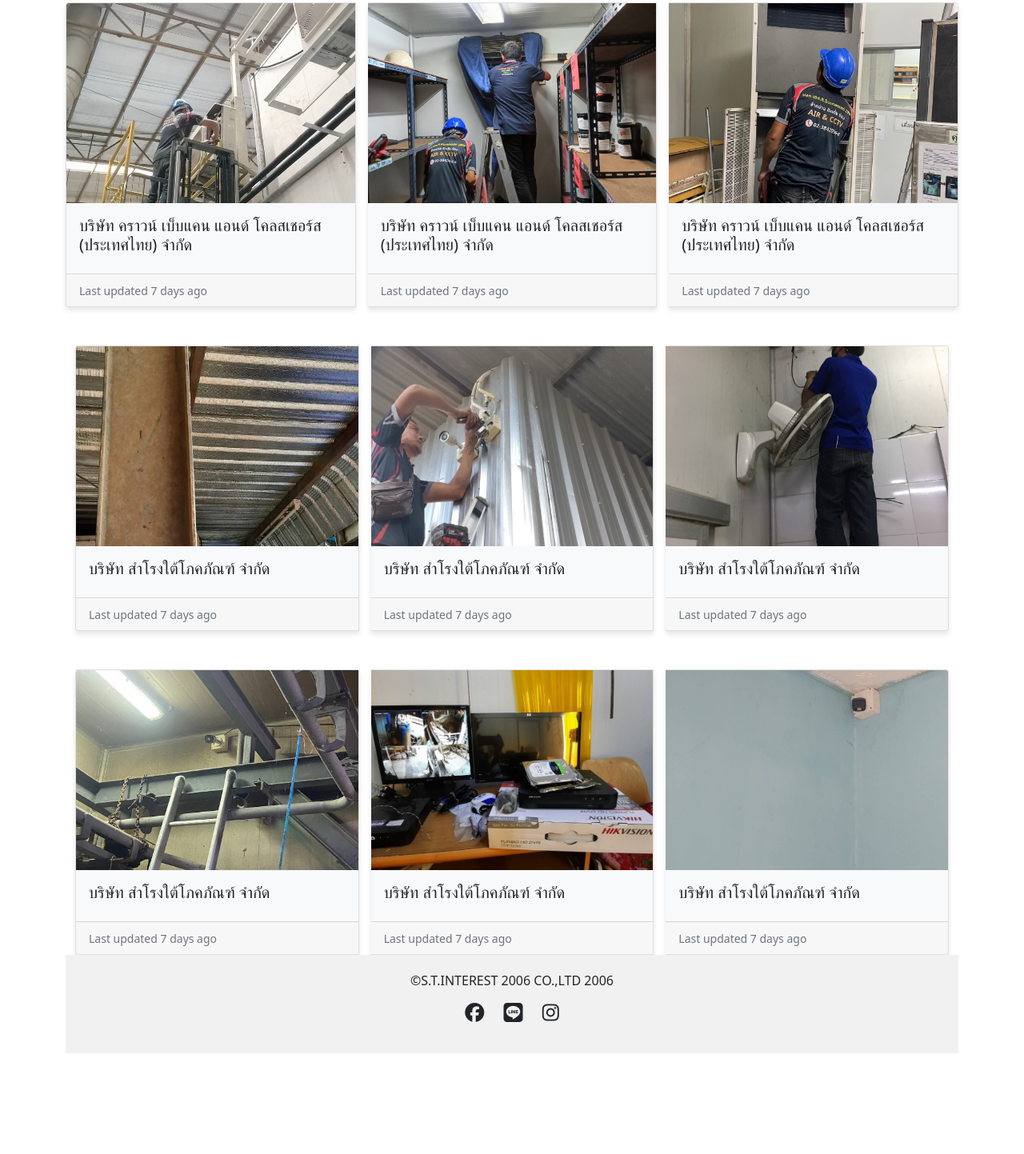
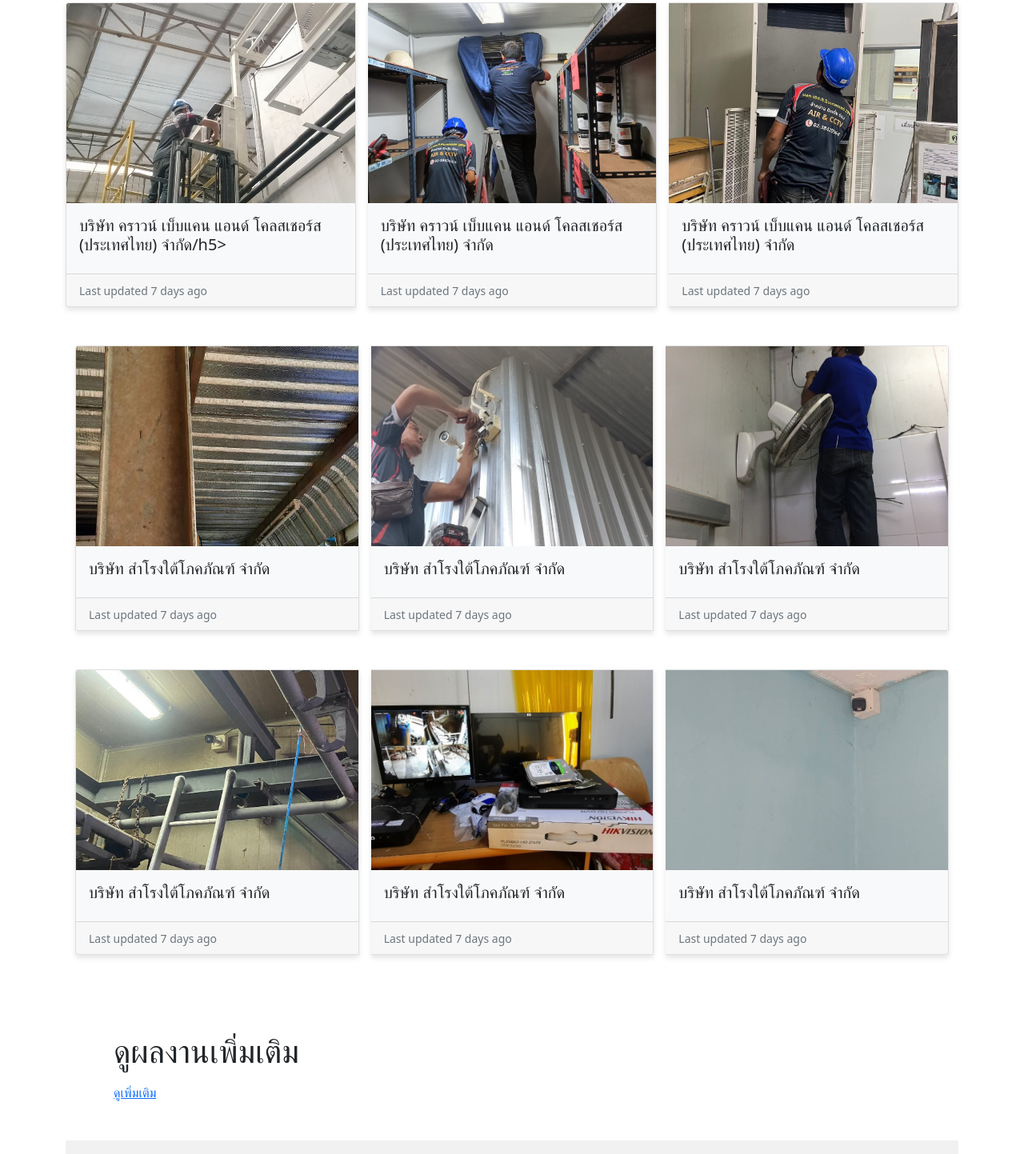
Before and after one commit to Fuji0075/STINTEREST.github.io, a plain HTML site: page index.html in a window 1280 px wide. Shown: the part 6336-7779 px from the top of the page at 80% size. Before the commit the page ends 7653 px from the top, so only its background shows below. Drawn offline with nearby package versions, Linux system fonts and the light colour scheme; a web font is replaced by a local one.

Commit message:
Update index.html

```diff
--- a/index.html
+++ b/index.html
@@ -496,7 +496,7 @@
                     <img src="cw4.jpg" class="card-img-top" alt="..." onclick="openImage('cw4.jpg')">
                 </div>
                 <div class="card-body">
-                    <h5 class="card-title">บริษัท คราวน์ เบ็บแคน แอนด์ โคลสเชอร์ส (ประเทศไทย) จำกัด</h5>
+                    <h5 class="card-title">บริษัท คราวน์ เบ็บแคน แอนด์ โคลสเชอร์ส (ประเทศไทย) จำกัด/h5>
                         <p class="card-text"></p>
                 </div>
                 <div class="card-footer">
@@ -628,18 +628,31 @@
                 </div>
             </div>
         </div>
+        <section id="more" class="p-5 fade-in-element fade-in-right">
+            <div class="container pt-5">
+                <h1>ดูผลงานเพิ่มเติม</h1>
+                <p></p>
+                <!-- เพิ่มปุ่มที่เป็นลิงก์ไปยังหน้าอื่น -->
+                <a href="more.html" class="btn-more">ดูเพิ่มเติม</a>
+            </div>
+        </section>
+
         <!-- Full Image Preview -->
         <div class="image-preview" id="image-preview">
             <span class="close-btn" onclick="closeImage()">&times;</span>
             <img id="preview-image" src="" alt="Image Preview">
         </div>
+
         <script src="https://code.jquery.com/jquery-3.5.1.slim.min.js"></script>
         <script src="https://cdn.jsdelivr.net/npm/@popperjs/core@2.5.4/dist/umd/popper.min.js"></script>
         <script src="https://stackpath.bootstrapcdn.com/bootstrap/4.5.2/js/bootstrap.min.js"></script>
+
         <button id="scrollToTopBtn" title="Go to top">
             <i class="fas fa-arrow-up"></i>
         </button>
+
         <script src="https://cdnjs.cloudflare.com/ajax/libs/lightbox2/2.11.3/js/lightbox.min.js"></script>
+
         <script>
             let currentIndex = 0;
             const images = [
@@ -759,7 +772,7 @@
         <p>&copy;S.T.INTEREST 2006 CO.,LTD 2006 </p>
         <p>
             <a href="#"><i class="fa-brands fa-facebook"></i></a>
-        <a href="https://lin.ee/t3EScZM"><i class="fa-brands fa-line"></i></a>
+            <a href="https://line.me/ti/p/mHEA-NdJV-"><i class="fa-brands fa-line"></i></a>
             <a href="#"><i class="fa-brands fa-instagram"></i></a>
         </p>
     </footer>
```
Lines whose indentation alone changed are shown as unchanged.
